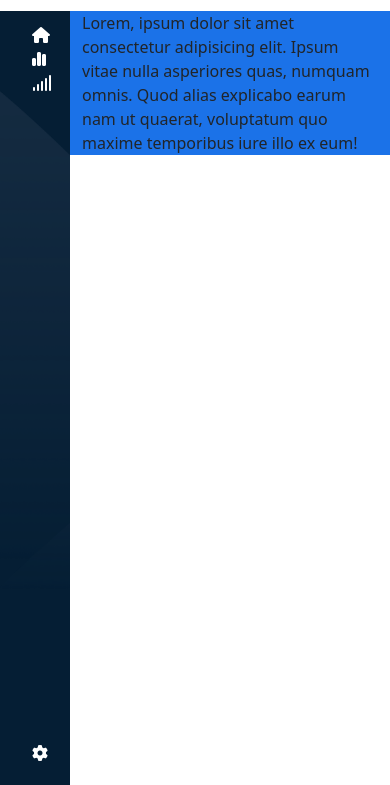
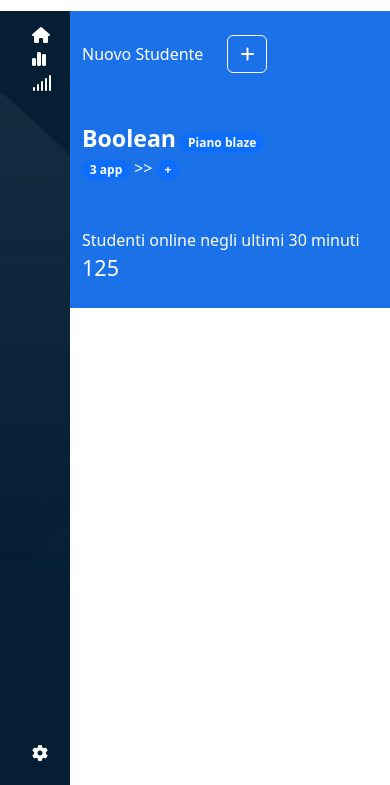
Before and after one commit to DanieleBegnis/html-css-bootstrap-dashboard, a plain HTML site: page index.html in a window 390 px wide. Shown: the part 59-844 px from the top of the page. Drawn offline with nearby package versions, Linux system fonts and the light colour scheme.

Commit message:
feat: add blue section responsive

```diff
--- a/index.html
+++ b/index.html
@@ -71,16 +71,36 @@
         </section>
         <section class="primary">
             <div class="container-fluid">
-                <div class="row ms-bg-blue">
-                    <div class="col">
-                        Lorem, ipsum dolor sit amet consectetur adipisicing elit. Ipsum vitae nulla asperiores quas, numquam omnis. Quod alias explicabo earum nam ut quaerat, voluptatum quo maxime temporibus iure illo ex eum!
+                <div class="row ms-bg-blue ms-lightgrey">
+                    <div class="d-flex col-12 col-md-2 align-items-center my-4 order-md-3">
+                       <span>Nuovo Studente</span>
+                       <button type="button" class="btn active mx-4" data-bs-toggle="button" aria-pressed="true">
+                            <i class="fa-solid fa-plus"></i>
+                        </button>
+                    </div>
+                    <div class="col-12 col-md-6 my-4 order-md-1">
+                        <div>
+                            <span class="fs-3 fw-bold">Boolean</span>
+                            <span class="badge rounded-pill text-bg-primary">Piano blaze</span>
+                        </div>
+                        <div>
+                            <span class="badge rounded-pill text-bg-primary">3 app</span>
+                            <span>>></span>
+                            <span class="badge rounded-pill text-bg-primary">+</span>
+                            <span class="badge rounded-pill text-bg-primary d-none d-md-inline">Boolean mobile app</span>
+                            <span class="badge rounded-pill text-bg-primary d-none d-md-inline">Boolean web app</span>
+                            <span class="badge rounded-pill text-bg-primary d-none d-md-inline">Boolean blog app</span>
+                        </div>
+                    </div>
+                    <div class="col-12 col-md-4 my-4 order-md-2">
+                        <div>Studenti online negli ultimi 30 minuti</div>
+                        <div class="fs-4">125</div>
                     </div>
                 </div>
                 <div class="row"></div>
             </div>
         </section>
         </div>
-
     </main>
    <script src="https://cdn.jsdelivr.net/npm/bootstrap@5.3.3/dist/js/bootstrap.bundle.min.js" integrity="sha384-YvpcrYf0tY3lHB60NNkmXc5s9fDVZLESaAA55NDzOxhy9GkcIdslK1eN7N6jIeHz" crossorigin="anonymous"></script>
 </body>
--- a/style.css
+++ b/style.css
@@ -22,6 +22,9 @@ main {
 .ms-bg-blue {
     background-color: #1b72e8;
 }
+.ms-bg-darkblue {
+    background-color: #165bba;
+}
 .ms-container-big {
     display: flex;
     height: calc(100vh - 70px);
@@ -40,7 +43,9 @@ main {
 .ms-sidebar ul {
     list-style: none;
 }
-
+.primary {
+    width: 100%;
+}
 @media screen and (min-width: 576px) {
     .ms-sidebar {
         width: 140px;
```
